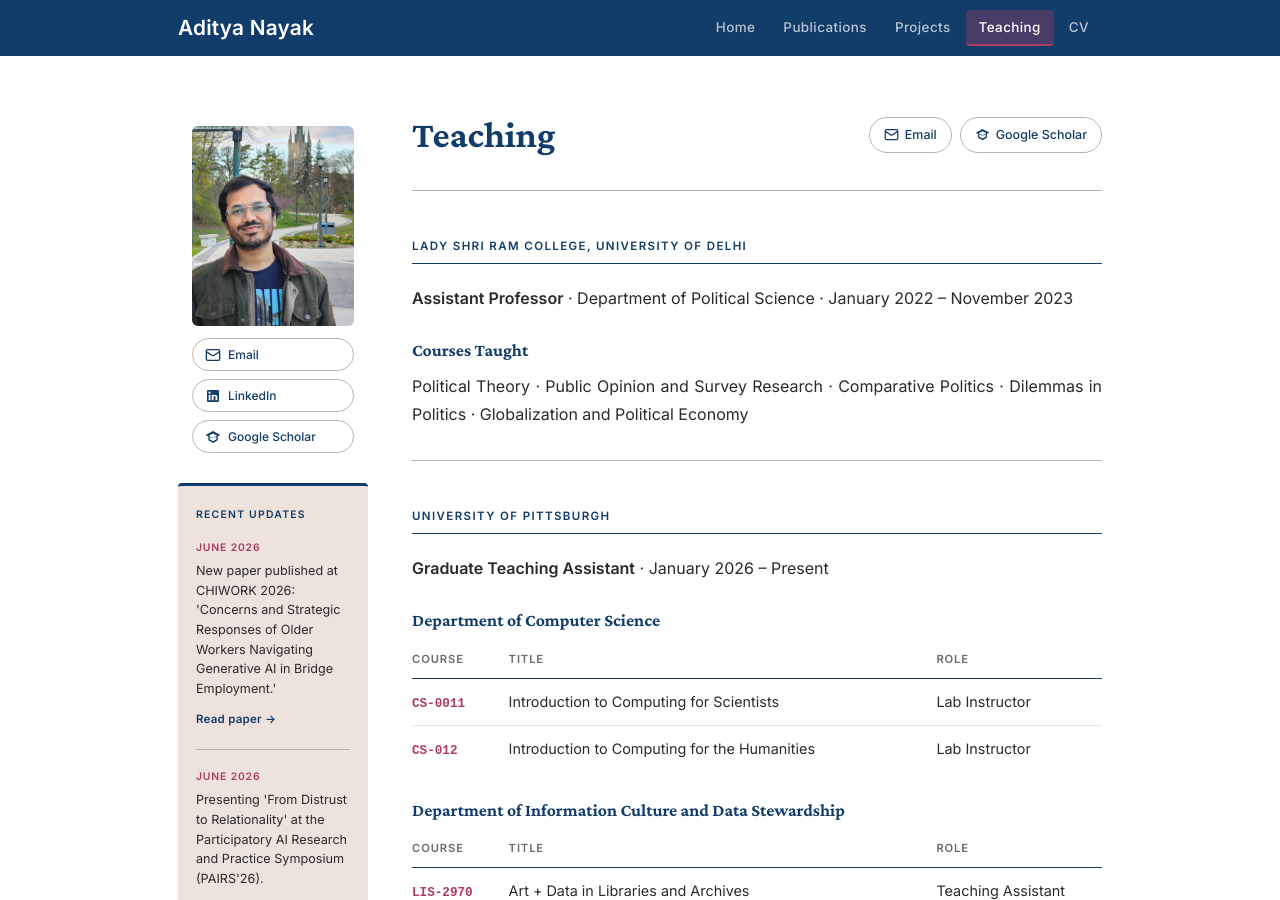
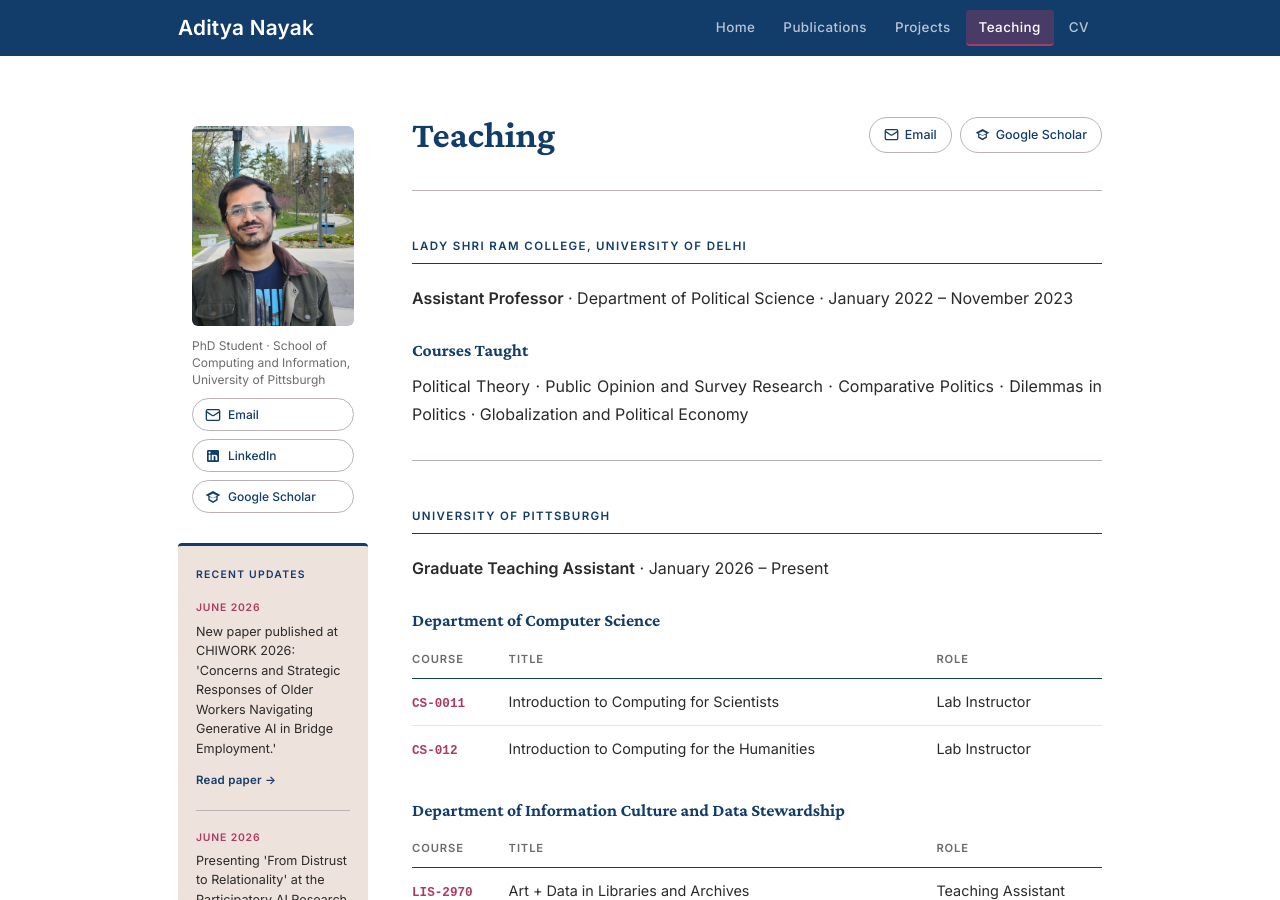
Before and after one commit to adityanayak-info/adityanayak-info.github.io, a Jekyll site: the page built from teaching.md, in a window 1280 px wide and 900 px high. Built offline with Jekyll 4.4.1, drawn with Linux system fonts in a browser that asks for light colours.

Commit message:
Update default.html

```diff
--- a/_layouts/default.html
+++ b/_layouts/default.html
@@ -147,6 +147,7 @@
   <aside class="left-sidebar">
     <div class="left-sidebar-profile">
       <img src="{{ '/assets/img/FIMS.jpg' | relative_url }}" alt="Aditya Nayak">
+      <p style="font-size:0.75rem;color:var(--text-muted);line-height:1.4;margin:8px 0 10px;">PhD Student · School of Computing and Information, University of Pittsburgh</p>
       <div class="left-sidebar-buttons">
         <a href="mailto:aditya.nayak@pitt.edu" aria-label="Email">
           <svg viewBox="0 0 24 24" fill="none" stroke="#123C69" stroke-width="2" width="16" height="16" aria-hidden="true"><rect x="2" y="4" width="20" height="16" rx="2"/><path d="m22 7-8.97 5.7a1.94 1.94 0 0 1-2.06 0L2 7"/></svg>
```
